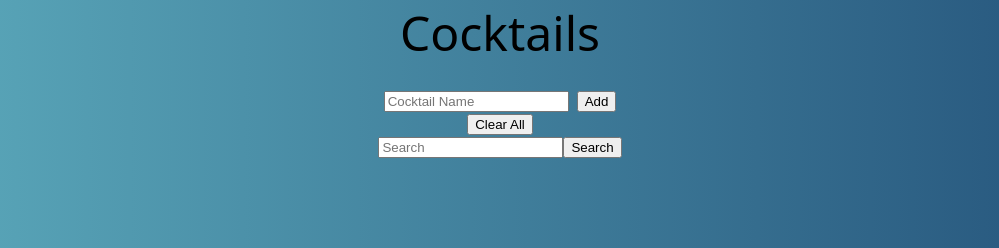
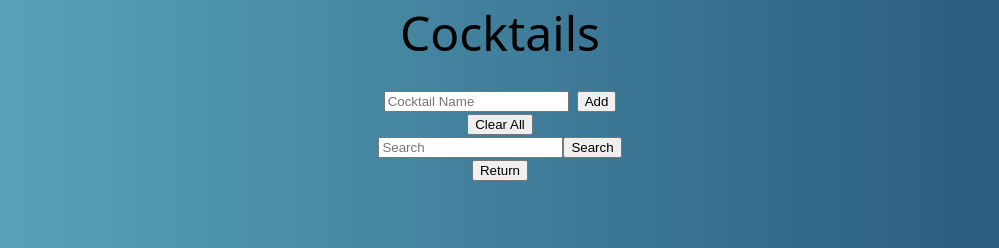
Before and after one commit to cw417/react-practice, a React (Create React App) app in the folder cocktail-app/: page / in a window 1280 px wide. Shown: the top 248 px of the page, without its empty margins (140-1139 px from the left). Built offline with nearby package versions, Linux system fonts and the light colour scheme.

Commit message:
Add return functionality after searching

```diff
--- a/cocktail-app/src/App.js
+++ b/cocktail-app/src/App.js
@@ -6,6 +6,7 @@ import { v4 as uuidv4 } from 'uuid'
 function App() {
 
   const [cocktails, setCocktails] = useState([])
+  const [prevCocktails, setPrevCocktails] = useState([])
   const cocktailNameRef = useRef()
   const searchRef = useRef()
 
@@ -23,8 +24,8 @@ function App() {
   function handleAddCocktail() {
     const name = cocktailNameRef.current.value
     if (name === '') return
-    setCocktails(prevCockails => {
-      return [...prevCockails,
+    setCocktails(prev => {
+      return [...prev,
         {
           id: uuidv4(),
           name: name,
@@ -65,6 +66,7 @@ function App() {
   }
 
   function searchIngredients(query, cocktail) {
+    setPrevCocktails(cocktails)
     let found = false
     cocktail.ingredients.forEach(ingredient => {
       console.log(`searching for ${query} in ${cocktail.name}`)
@@ -86,6 +88,11 @@ function App() {
     const searchResults = cocktails.filter(cocktail =>
       cocktail.name.toLowerCase().includes(query) || searchIngredients(query, cocktail))
     setCocktails(searchResults)
+  }
+
+  function handleReturn() {
+    // returns cocktails list to previous state after search filter
+    setCocktails(prevCocktails)
   }
 
   return (
@@ -120,6 +127,10 @@ function App() {
             <button onClick={handleSearch}>Search</button>
           </div>
 
+          <div>
+            <button onClick={handleReturn} >Return</button>
+          </div>
+
         </div>
 
         <div >
```
